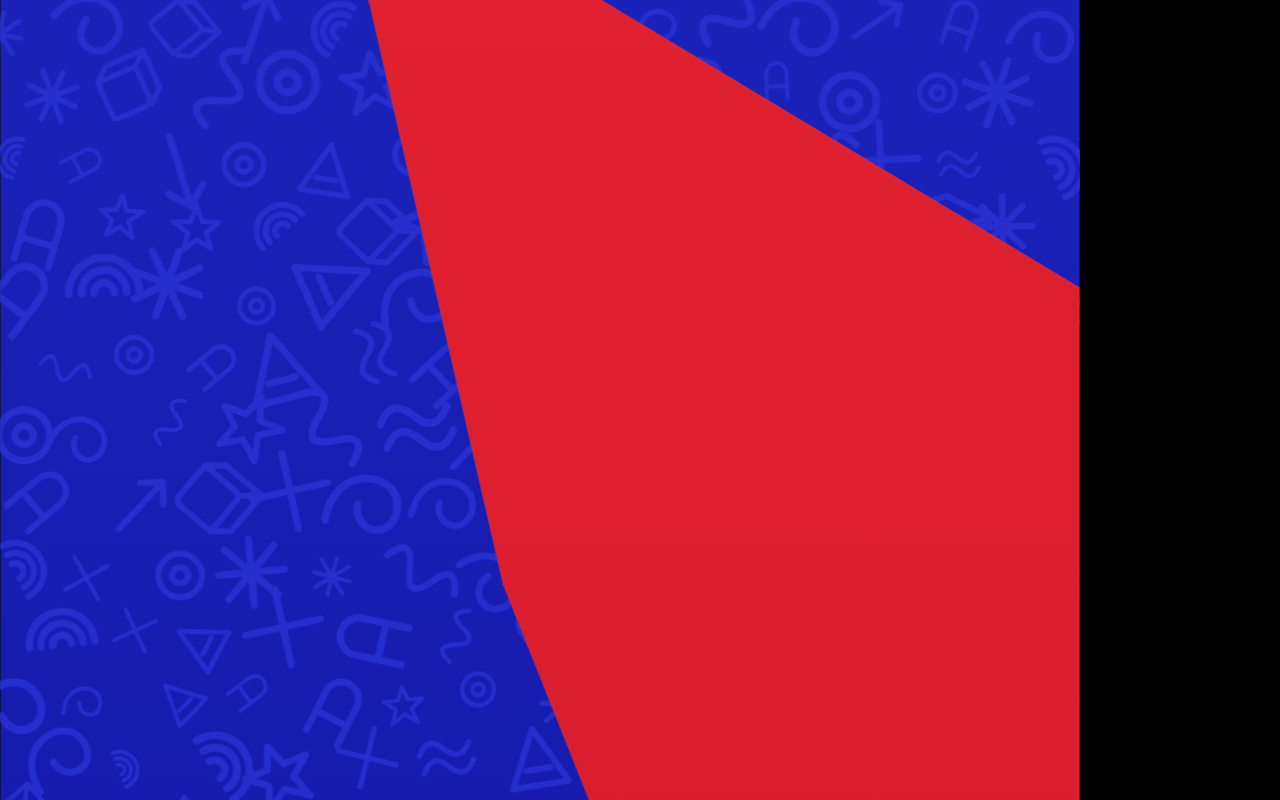
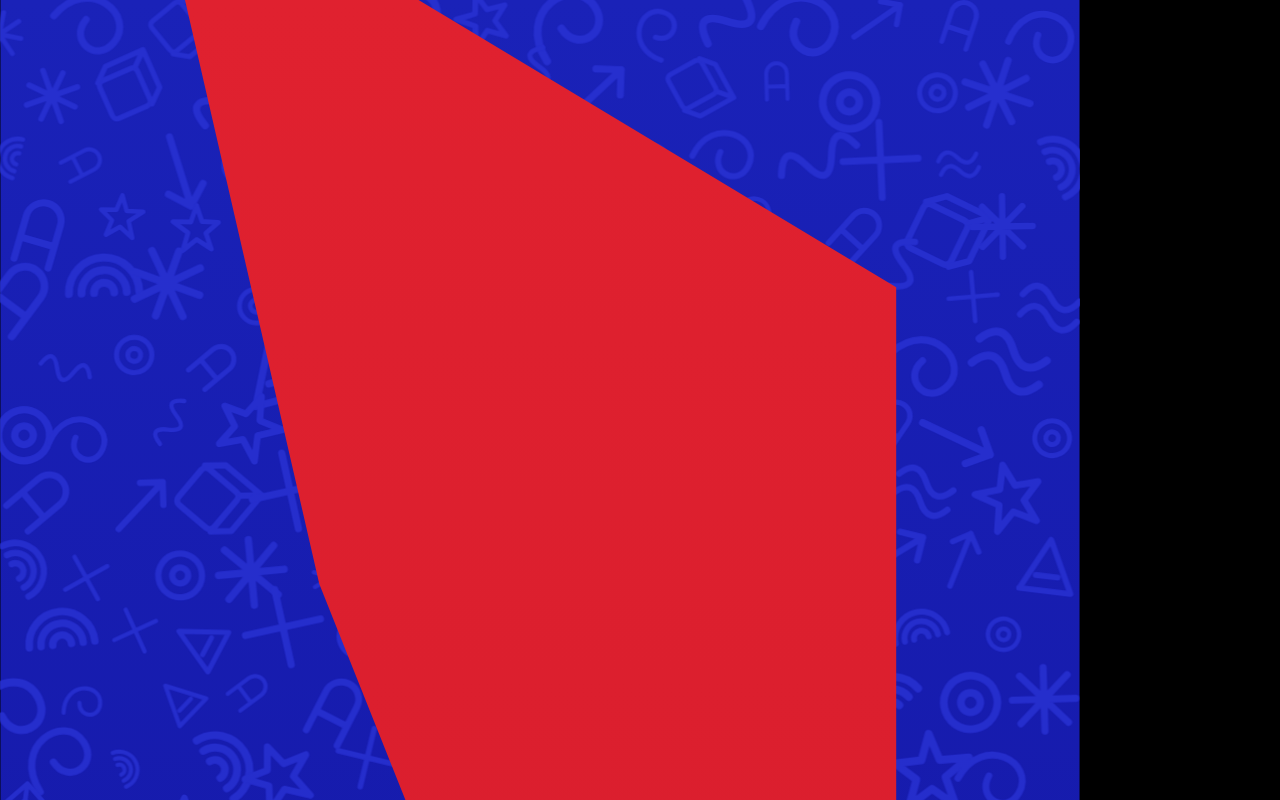
Before and after one commit to DJKAVORI/DJKAVORI, a plain HTML site: page sisi-wenyewe/background.html in a window 1280 px wide. Shown: the top 800 px of the page. Drawn offline with Linux system fonts and the light colour scheme.

Commit message:
Center the red shape in the background
Co-Authored-By: Claude Sonnet 5.5 <noreply@anthropic.com>
Claude-Session: https://claude.ai/code/session_01XPcLhK9NiMGQk35r6SgBdh

```diff
--- a/sisi-wenyewe/background.html
+++ b/sisi-wenyewe/background.html
@@ -6,7 +6,7 @@
 </defs>
 <rect width="924" height="1156" fill="url(#bg)"/>
 <g id="doodles" fill="none" stroke="#2b34d6" stroke-width="3.2" stroke-linecap="round" stroke-linejoin="round" opacity=".75"></g>
-<polygon points="315,0 515,0 924,246 924,800 760,1150 818,1156 375,1156 540,776 430,500" fill="url(#rd)"/>
+<polygon transform="translate(-157,0)" points="315,0 515,0 924,246 924,800 760,1150 818,1156 375,1156 540,776 430,500" fill="url(#rd)"/>
 </svg>
 <script>
 let seed=7;const r=()=>(seed=(seed*16807)%2147483647)/2147483647;
```
Also changed, not shown: sisi-wenyewe/background.png.
